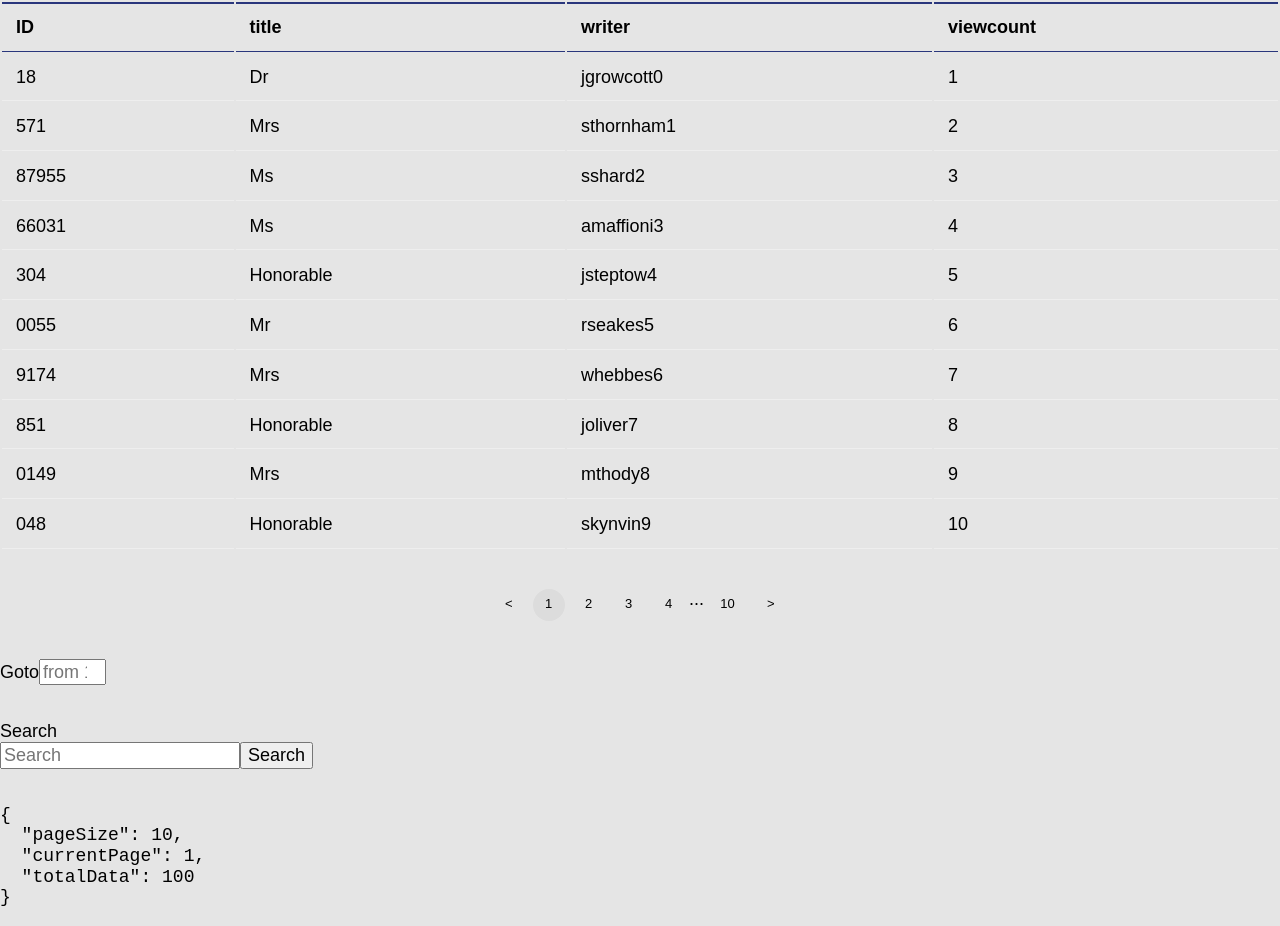
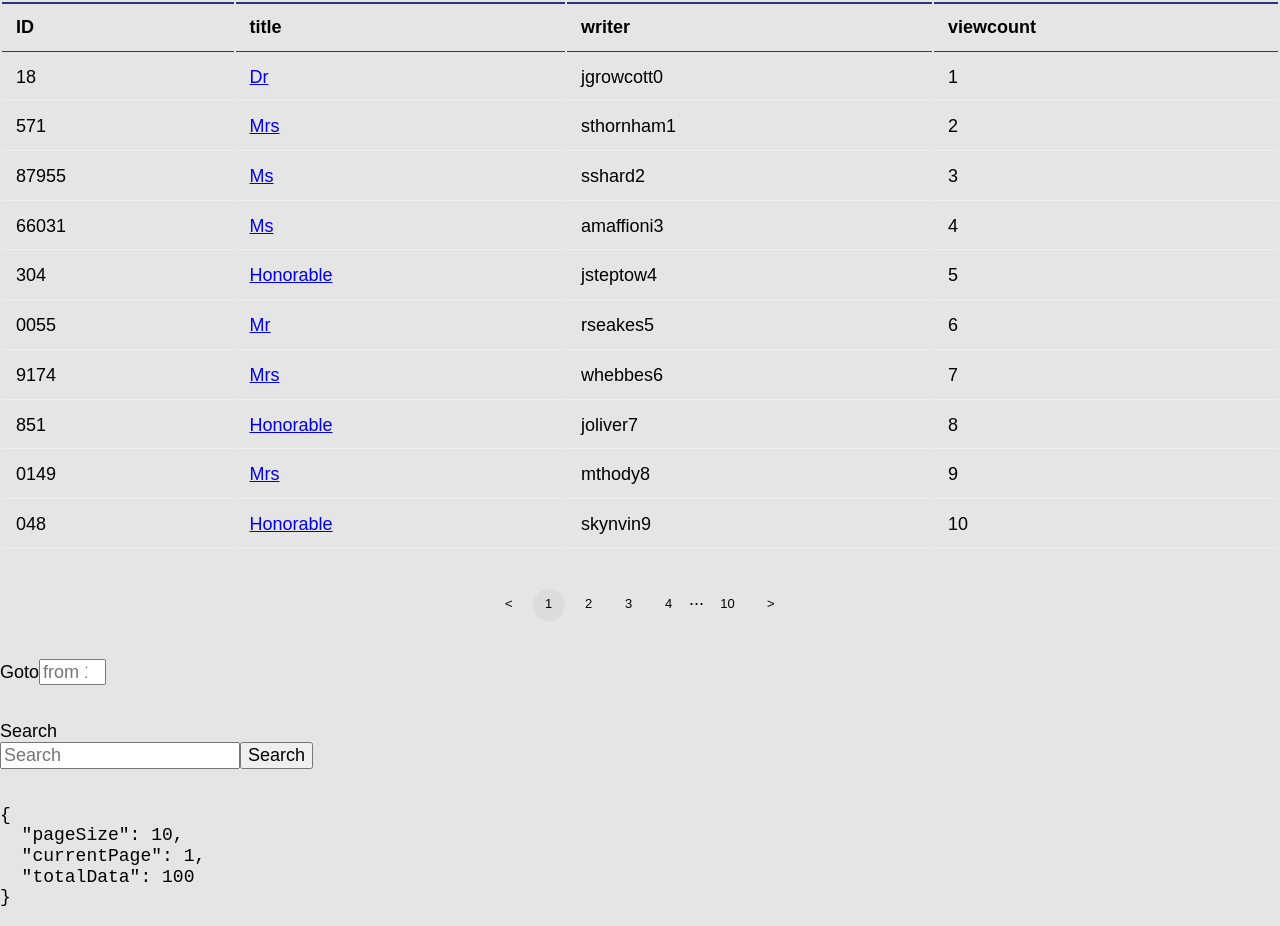
Before and after one commit to anjitpariyar/Board, a Next.js app: page / in a window 1280 px wide. Built offline with nearby package versions, Linux system fonts and the light colour scheme.

Commit message:
dummy link to the pproduct

```diff
--- a/components/Table.tsx
+++ b/components/Table.tsx
@@ -1,5 +1,6 @@
 import React, { useEffect, useMemo } from "react";
 import styled from "styled-components";
+import Link from "next/link";
 
 const Table = ({ data, searchValue }) => {
   return (
@@ -17,7 +18,11 @@ const Table = ({ data, searchValue }) => {
           return (
             <Tr key={item.id}>
               <Td>{item.id}</Td>
-              <Td>{item.title}</Td>
+              <Td>
+                <Link href={"/product/" + item.id}>
+                  <a>{item.title}</a>
+                </Link>
+              </Td>
               <Td>{item.writer}</Td>
               <Td>{item.viewcount}</Td>
             </Tr>
```
